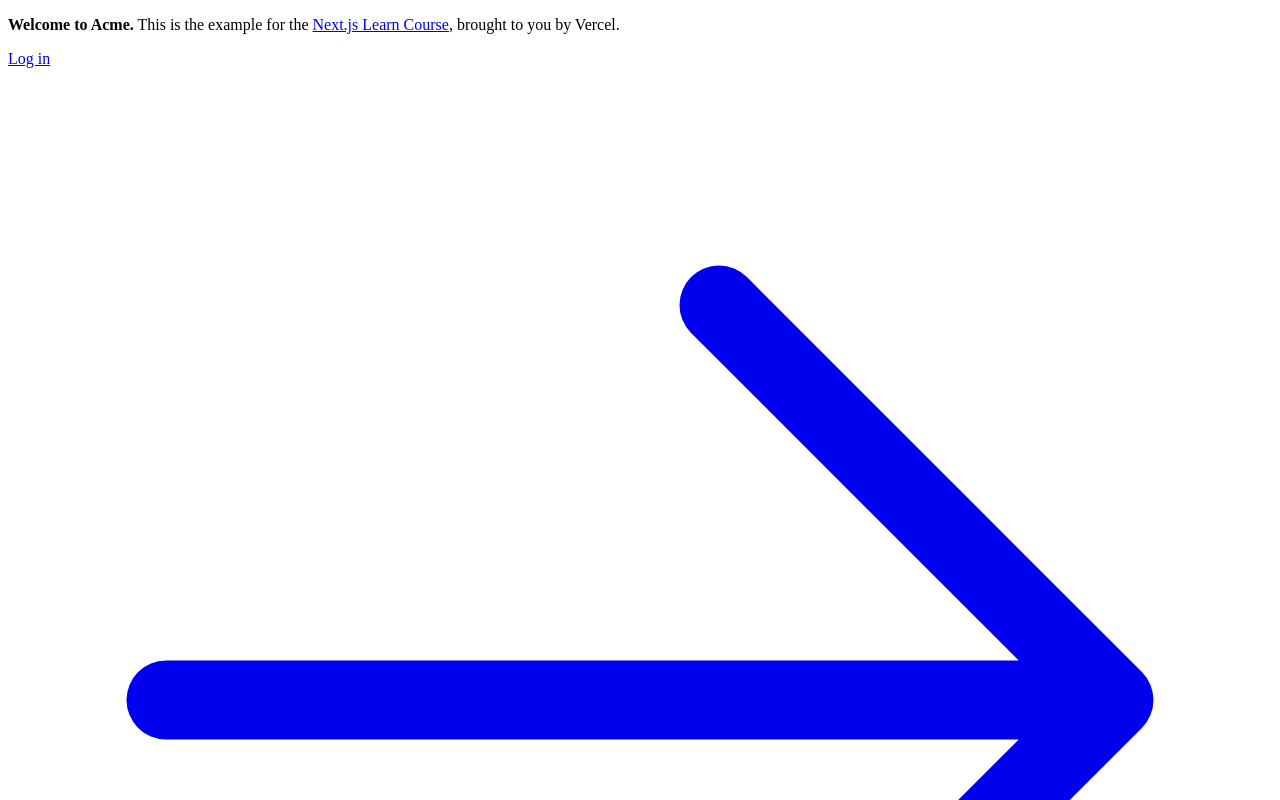
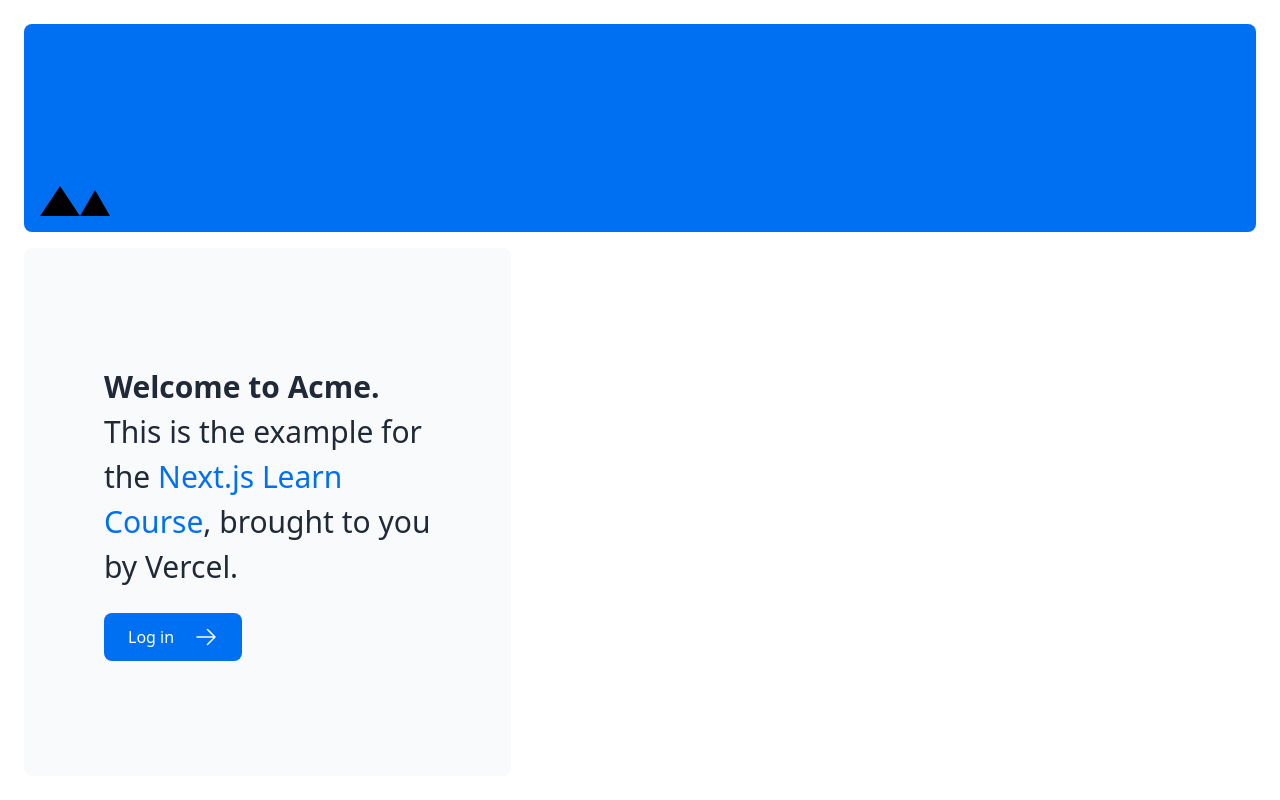
Before and after one commit to guddukumar-gitHub/nextjs-dashboard, a Next.js app: page / in a window 1280 px wide. Shown: the top 800 px of the page. Built offline with nearby package versions, Linux system fonts and the light colour scheme.

Commit message:
Chapter 02: The different ways of styling a Next.js application.

```diff
--- a/app/layout.tsx
+++ b/app/layout.tsx
@@ -1,3 +1,5 @@
+import '@/app/ui/global.css';
+
 export default function RootLayout({
   children,
 }: {
--- a/app/page.tsx
+++ b/app/page.tsx
@@ -1,17 +1,20 @@
-import AcmeLogo from '@/app/ui/acme-logo';
-import { ArrowRightIcon } from '@heroicons/react/24/outline';
-import Link from 'next/link';
+import AcmeLogo from "@/app/ui/acme-logo";
+import { ArrowRightIcon } from "@heroicons/react/24/outline";
+import Link from "next/link";
+import styles from '@/app/ui/home.module.css';
 
 export default function Page() {
   return (
     <main className="flex min-h-screen flex-col p-6">
       <div className="flex h-20 shrink-0 items-end rounded-lg bg-blue-500 p-4 md:h-52">
         {/* <AcmeLogo /> */}
+       <div className={styles.shape} />
+        <div className="relative w-0 h-0 border-l-[15px] border-r-[15px] border-b-[26px] border-l-transparent border-r-transparent border-b-black" />
       </div>
       <div className="mt-4 flex grow flex-col gap-4 md:flex-row">
         <div className="flex flex-col justify-center gap-6 rounded-lg bg-gray-50 px-6 py-10 md:w-2/5 md:px-20">
           <p className={`text-xl text-gray-800 md:text-3xl md:leading-normal`}>
-            <strong>Welcome to Acme.</strong> This is the example for the{' '}
+            <strong>Welcome to Acme.</strong> This is the example for the{" "}
             <a href="https://nextjs.org/learn/" className="text-blue-500">
               Next.js Learn Course
             </a>
--- /dev/null
+++ b/app/ui/home.module.css
@@ -0,0 +1,7 @@
+.shape {
+  height: 0;
+  width: 0;
+  border-bottom: 30px solid black;
+  border-left: 20px solid transparent;
+  border-right: 20px solid transparent;
+}
```
